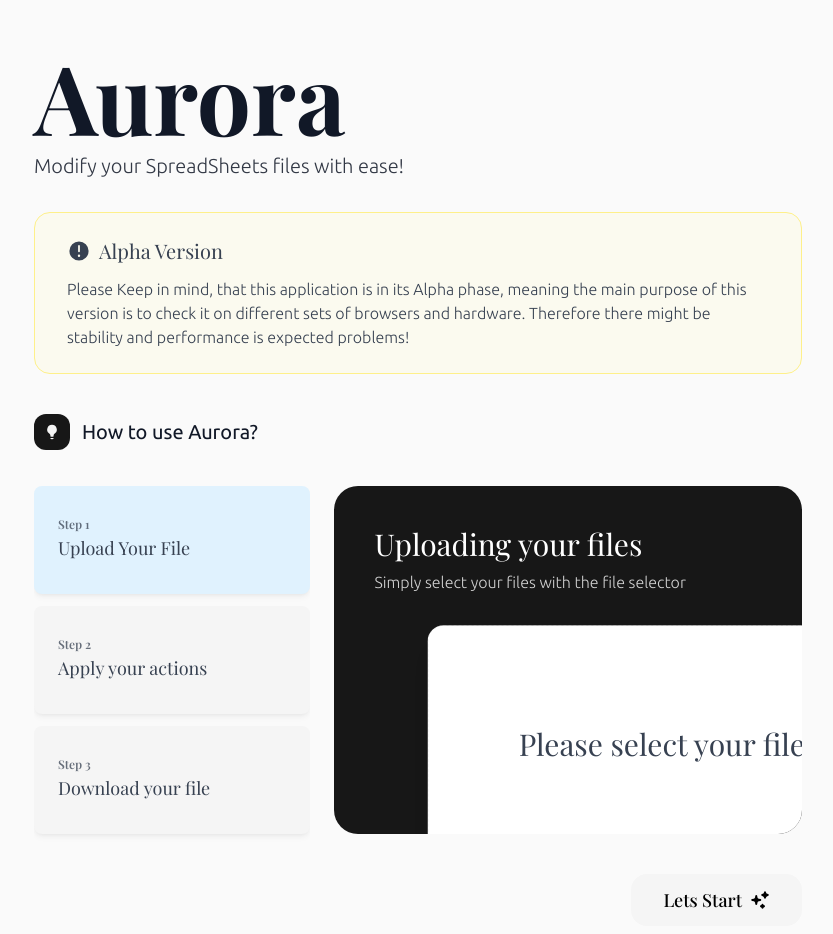
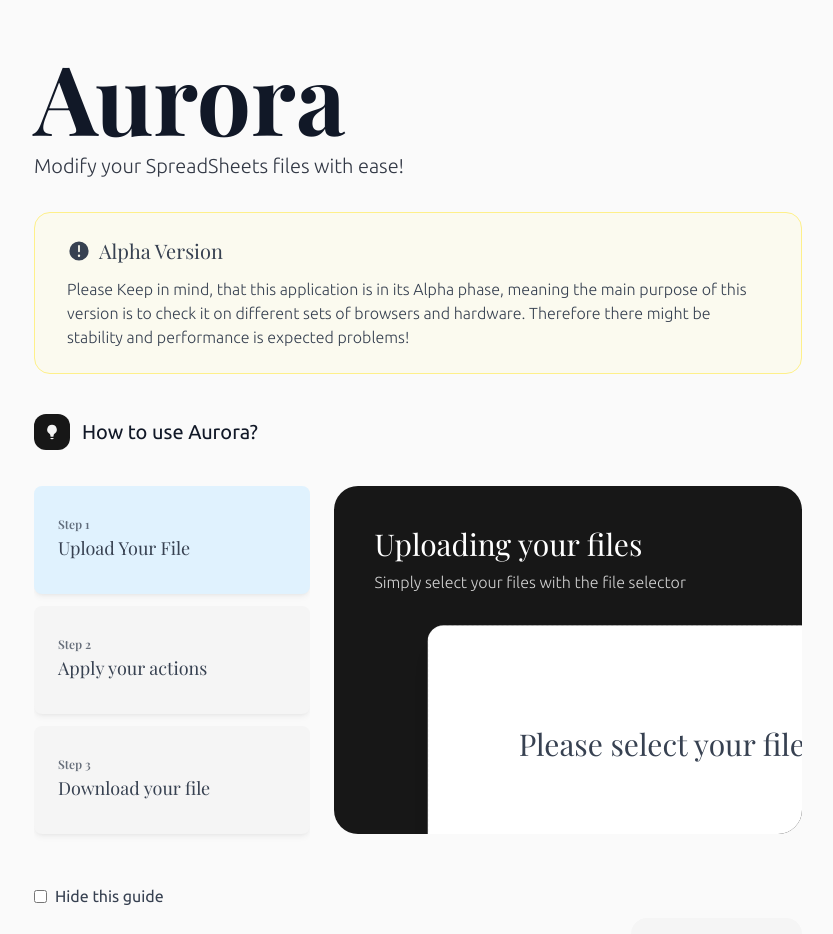
Before and after one commit to amir4rab/xlsx-gui, a React (Vite) app in the folder ui/: page / in a window 1280 px wide. Shown: the top 934 px of the page, without its empty margins (222-1055 px from the left). Built offline with nearby package versions, Linux system fonts and the light colour scheme; no server answers; a web font is replaced by a local one.

Commit message:
🗂️ Added capability to hide the guide section for next loads

```diff
--- a/ui/src/app.tsx
+++ b/ui/src/app.tsx
@@ -7,13 +7,17 @@ import FilePicker from "@/components/filePicker";
 import FileInterface from "@/components/fileInterface";
 import Notice from "@/components/notice";
 
+// Hooks
+import useGuideStatus from "@/hooks/useGuideStatus";
+
 // Icons
 import { ExclamationCircleIcon } from "@heroicons/react/20/solid";
 
 function App() {
+  const { get: getGuideStatus } = useGuideStatus();
   const [activeStage, setActiveState] = useState<
     "hero" | "filePicker" | "fileInterface"
-  >("hero");
+  >(getGuideStatus() === "display" ? "hero" : "filePicker");
 
   return (
     <CoreProvider>
@@ -31,10 +35,12 @@ function App() {
         text="Please Keep in mind, that this application is in its Alpha phase, meaning the main purpose of this version is to check it on different sets of browsers and hardware. Therefore there might be stability and performance is expected problems!"
         type="warning"
       />
-      <Hero
-        isActive={activeStage === "hero"}
-        onProgress={setActiveState.bind(null, "filePicker")}
-      />
+      {getGuideStatus() === "display" && (
+        <Hero
+          isActive={activeStage === "hero"}
+          onProgress={setActiveState.bind(null, "filePicker")}
+        />
+      )}
       <FilePicker
         isActive={activeStage === "filePicker"}
         isVisible={
--- a/ui/src/components/hero.tsx
+++ b/ui/src/components/hero.tsx
@@ -1,19 +1,39 @@
-import Guide from "./guide";
+import { type ChangeEventHandler, useCallback } from "react";
 
 // Icons
 import { SparklesIcon } from "@heroicons/react/16/solid";
 
 // Components
 import Section, { type SectionProps } from "@/components/section";
+import Guide from "@/components/guide";
+
+// Hooks
+import useGuideStatus from "@/hooks/useGuideStatus";
 
 interface props extends SectionProps {}
 
 /** The Hero component to be displayed on top of the page */
 const Hero = ({ isActive, onProgress }: props) => {
+  const { set } = useGuideStatus();
+
+  /** Updates the status of guide components */
+  const onHide = useCallback<ChangeEventHandler<HTMLInputElement>>(
+    (e) => {
+      const { checked } = e.target;
+      set(checked ? "hide" : "display");
+    },
+    [set]
+  );
+
   return (
     <Section isActive={isActive} isVisible={true}>
       <Guide />
-      <div className="flex justify-end mt-6">
+      <div className="mt-8">
+        <div className="flex justify-start items-center gap-2 mb-2">
+          <input onChange={onHide} id="hideGuideCheck" type="checkbox" />
+          <label htmlFor="hideGuideCheck">Hide this guide</label>
+        </div>
+        <div className="flex justify-end">
           <button
             onClick={onProgress}
             className="rounded-2xl flex justify-center items-center gap-2 bg-neutral-100 dark:bg-neutral-900 hover:bg-sky-800 [&:hover_span]:text-white dark:hover:bg-neutral-800 [&:hover_svg]:fill-yellow-200 transition-colors duration-300 py-3 px-8 font-serif font-[500]"
@@ -24,6 +44,7 @@ const Hero = ({ isActive, onProgress }: props) => {
             <SparklesIcon className="w-5 h-5 text-black dark:text-white transition-colors duration-300" />
           </button>
         </div>
+      </div>
     </Section>
   );
 };
--- /dev/null
+++ b/ui/src/hooks/useGuideStatus.ts
@@ -0,0 +1,37 @@
+// Consistent
+const guideStatusLocaleStorageName = "xlsx-gui-guide-status" as const;
+
+// Types
+type GuideStatus = "hide" | "display";
+
+// Util Functions
+
+// Sets the state of guide to local storage
+const setGuideStatus = (v: GuideStatus) =>
+  window.localStorage.setItem(guideStatusLocaleStorageName, v);
+
+/** Gets the current state of guide from local storage */
+const getGuideStatus = (): GuideStatus => {
+  const status = window.localStorage.getItem(guideStatusLocaleStorageName);
+
+  // Returning display if the variable doesn't exits
+  if (status === null) return "display";
+
+  // Incase the value is set to a wrong value, resetting it and returning display as the default status
+  if (!["display", "hide"].includes(status)) {
+    setGuideStatus("display");
+    return "display";
+  }
+
+  return status as GuideStatus;
+};
+
+/** Provides methods of checking if we have to render the guide or not */
+const useGuideStatus = () => {
+  return {
+    get: getGuideStatus,
+    set: setGuideStatus,
+  };
+};
+
+export default useGuideStatus;
```
Lines whose indentation alone changed are shown as unchanged.
